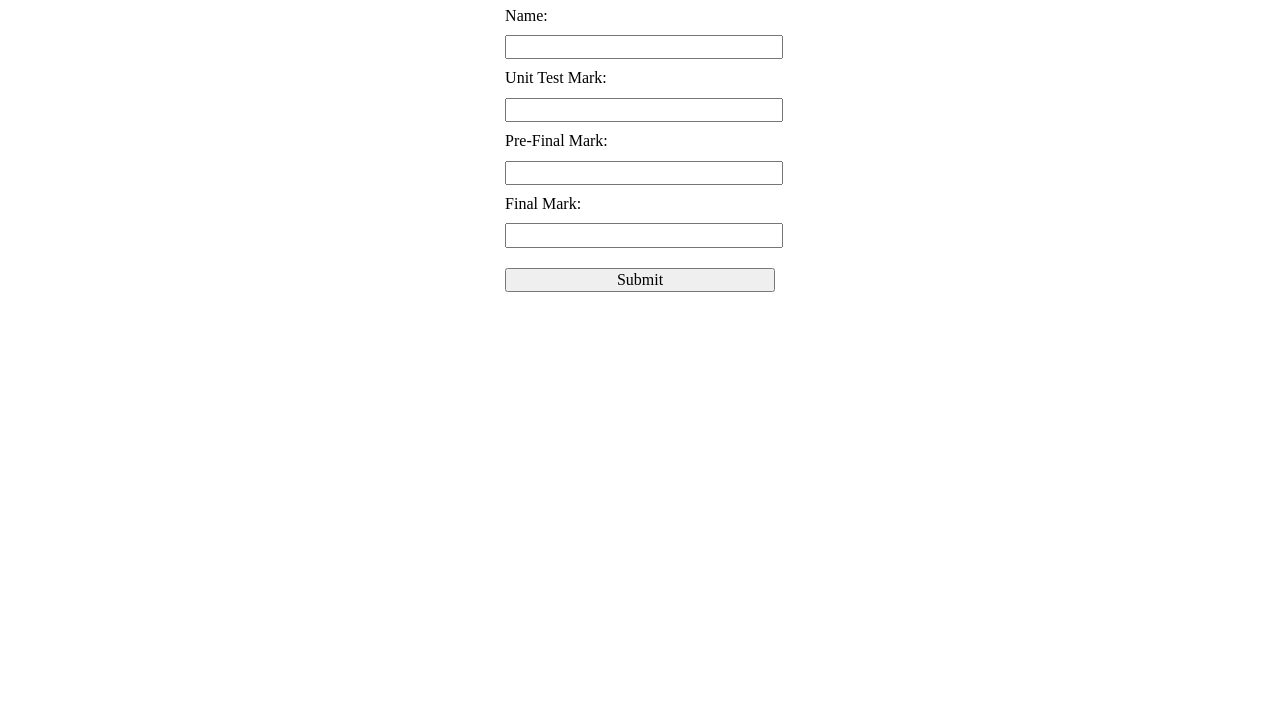
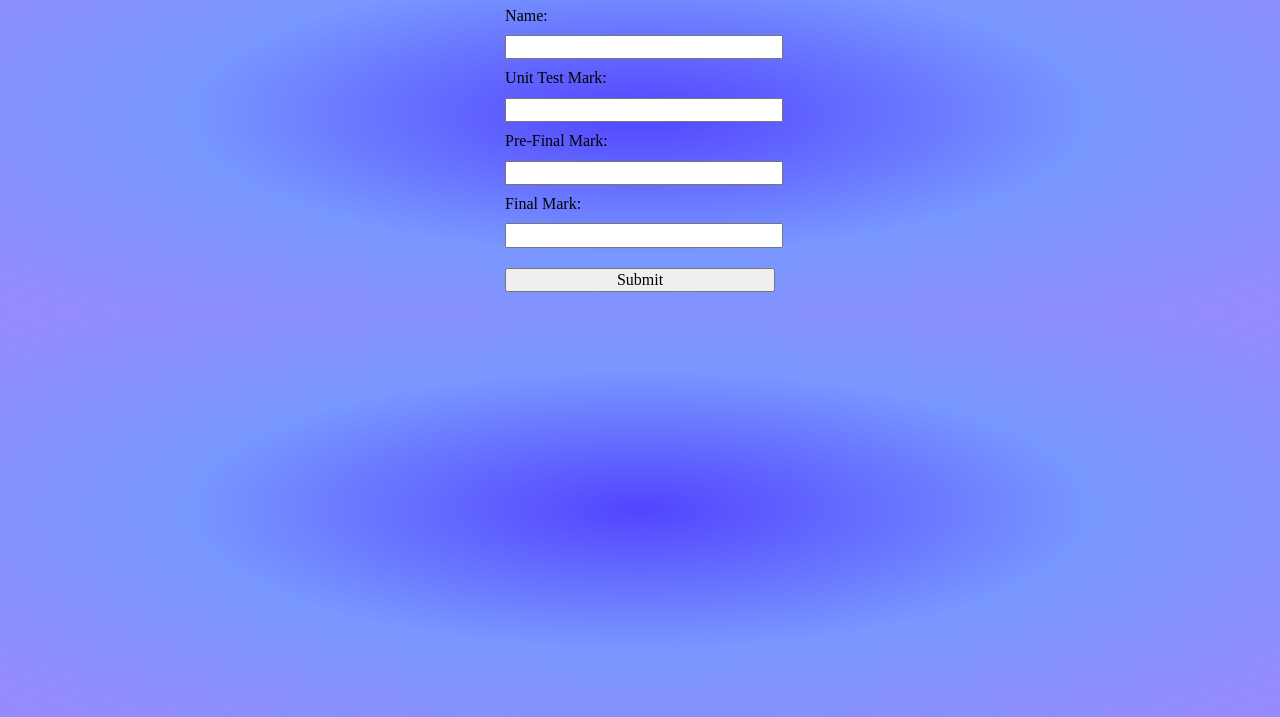
Before and after one commit to Ashokkumarash96/assign-5, a plain HTML site: page index.html in a window 1280 px wide. Shown: the part 83-800 px from the top of the page. Drawn offline with nearby package versions, Linux system fonts and the light colour scheme.

Commit message:
bg update

```diff
--- a/index.html
+++ b/index.html
@@ -20,6 +20,7 @@
     <!-- custom css -->
     <style>
       body {
+        background-image: radial-gradient(#5245ff, #7897ff, #9789ff);
         display: flex;
         align-items: center;
         justify-content: center;
```
